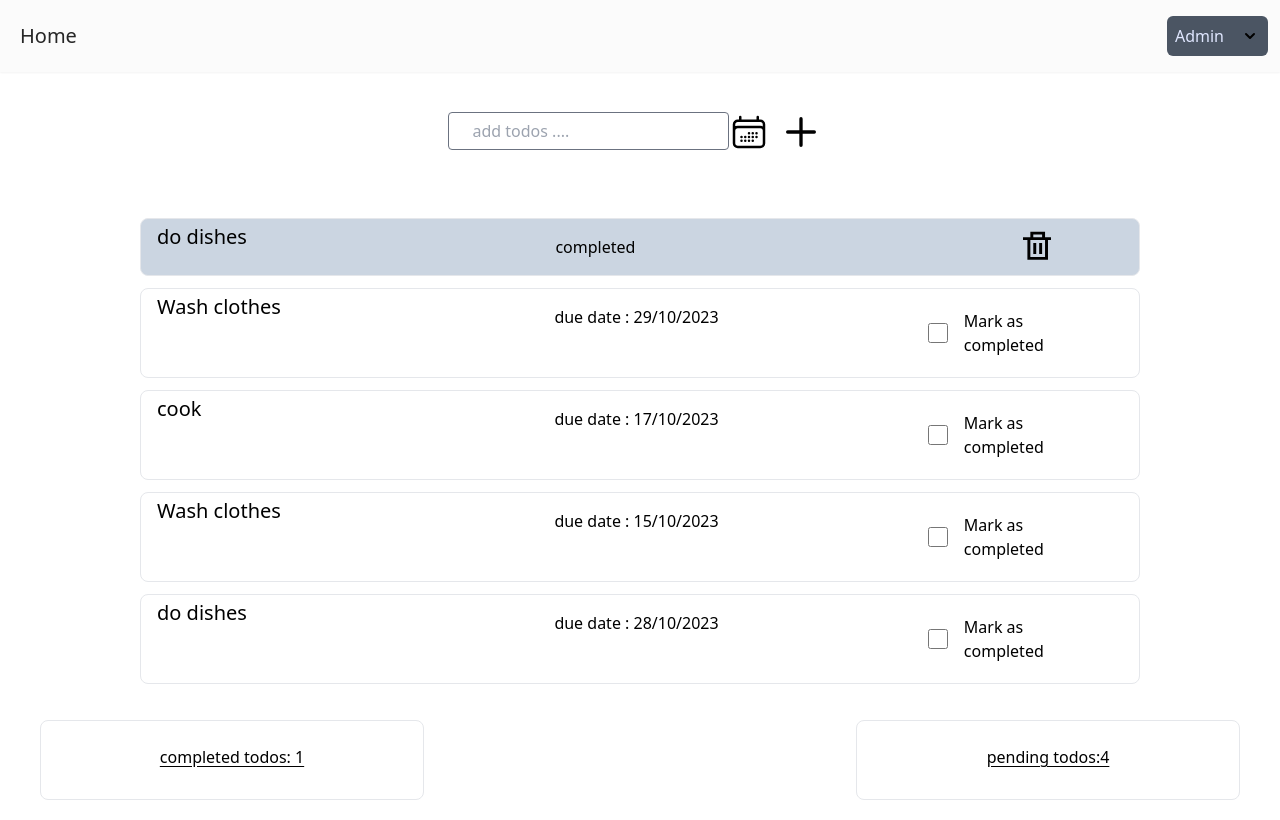
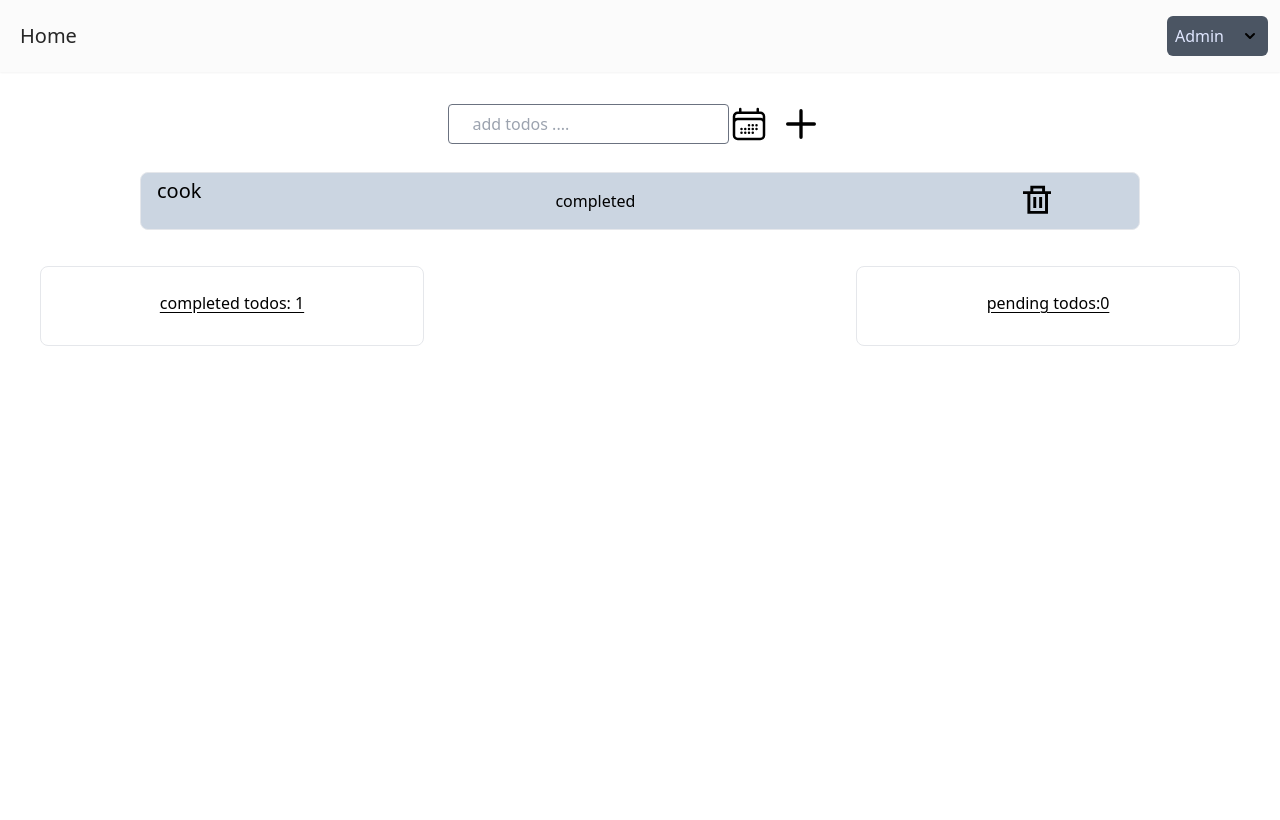
Before and after one commit to Fibinjohnson/vuejs-task-management, a Vue app: page / in a window 1280 px wide. Built offline with nearby package versions, Linux system fonts and the light colour scheme; data requests are answered from the project's data file.

Commit message:
updated ui

```diff
--- a/db.json
+++ b/db.json
@@ -1,34 +1,10 @@
 {
   "todos": [
-    {
-      "id": 1,
-      "todo": "do dishes",
-      "duedate": "08/10/2023",
-      "isCompleted": true
-    },
-    {
-      "id": 4,
-      "todo": "Wash clothes",
-      "duedate": "29/10/2023",
-      "isCompleted": false
-    },
     {
       "id": 5,
       "todo": "cook",
       "duedate": "17/10/2023",
-      "isCompleted": false
-    },
-    {
-      "id": 6,
-      "todo": "Wash clothes",
-      "duedate": "15/10/2023",
-      "isCompleted": false
-    },
-    {
-      "id": 7,
-      "todo": "do dishes",
-      "duedate": "28/10/2023",
-      "isCompleted": false
+      "isCompleted": true
     }
   ]
 }
--- a/package.json
+++ b/package.json
@@ -13,7 +13,8 @@
     "json-server": "^0.17.4",
     "v-calendar": "^3.1.2",
     "vue": "^3.2.13",
-    "vue-router": "^4.0.3"
+    "vue-router": "^4.0.3",
+    "yup": "^1.3.2"
   },
   "devDependencies": {
     "@babel/core": "^7.12.16",
--- a/src/views/HomeView.vue
+++ b/src/views/HomeView.vue
@@ -3,18 +3,23 @@
    <NavVue/>
 
   <div class="home">
-    <div class="flex justify-center py-10">
-      <input  class="border border-gray-500 rounded py-2 px-6 text-gray-700 mb-3 leading-tight focus:outline-none focus:shadow-outline" v-model="task" type="text" name="todos" id="" placeholder="add todos ....">
+    <form  @submit.prevent="addTodo">
+    <div class="flex justify-center pt-8">
+
+      <input @blur="validate('input')" @keypress="validate('input')" :class="{'border border-red-700':errors.input}" class="border border-gray-500 rounded py-2 px-6 text-gray-700 mb-3 leading-tight focus:outline-none focus:shadow-outline" v-model="task.input" type="text" name="todos" id="" placeholder="add todos ....">
       <svg @click="calender" xmlns="http://www.w3.org/2000/svg" fill="none" viewBox="0 0 24 24" stroke-width="1.5" stroke="currentColor" class="w-10 h-10 ">
   <path stroke-linecap="round" stroke-linejoin="round" d="M6.75 3v2.25M17.25 3v2.25M3 18.75V7.5a2.25 2.25 0 012.25-2.25h13.5A2.25 2.25 0 0121 7.5v11.25m-18 0A2.25 2.25 0 005.25 21h13.5A2.25 2.25 0 0021 18.75m-18 0v-7.5A2.25 2.25 0 015.25 9h13.5A2.25 2.25 0 0121 11.25v7.5m-9-6h.008v.008H12v-.008zM12 15h.008v.008H12V15zm0 2.25h.008v.008H12v-.008zM9.75 15h.008v.008H9.75V15zm0 2.25h.008v.008H9.75v-.008zM7.5 15h.008v.008H7.5V15zm0 2.25h.008v.008H7.5v-.008zm6.75-4.5h.008v.008h-.008v-.008zm0 2.25h.008v.008h-.008V15zm0 2.25h.008v.008h-.008v-.008zm2.25-4.5h.008v.008H16.5v-.008zm0 2.25h.008v.008H16.5V15z" />
 </svg>
-<svg @click="addTodo" width="64px" height="40px" viewBox="0 0 24 24" fill="none" xmlns="http://www.w3.org/2000/svg"><g id="SVGRepo_bgCarrier" stroke-width="0"></g><g id="SVGRepo_tracerCarrier" stroke-linecap="round" stroke-linejoin="round"></g><g id="SVGRepo_iconCarrier"> <path d="M4 12H20M12 4V20" stroke="#000000" stroke-width="2" stroke-linecap="round" stroke-linejoin="round"></path> </g></svg>
+<button class="mb-3" type="submit"> <svg   width="64px" height="40px" viewBox="0 0 24 24" fill="none" xmlns="http://www.w3.org/2000/svg"><g id="SVGRepo_bgCarrier" stroke-width="0"></g><g id="SVGRepo_tracerCarrier" stroke-linecap="round" stroke-linejoin="round"></g><g id="SVGRepo_iconCarrier"> <path d="M4 12H20M12 4V20" stroke="#000000" stroke-width="2" stroke-linecap="round" stroke-linejoin="round"></path> </g></svg>
+</button>
+    </div>
+  </form>
 
-    </div>
   </div>
   <div class="flex justify-center ">
       <DatePicker  v-if="isCalender" v-model="date" mode="dateTime"/>
     </div>
+    <p v-if="errors.input" class="flex justify-center text text-red-700  ">Add a todo</p>
     <TodoList @todoList="todoList"/>
     <StatusList :todos="todos"/>
 </div>
@@ -22,7 +27,10 @@
 </template>
 
 <script>
-
+import * as Yup from "yup"
+const todoInputSchema=Yup.object().shape({
+  input:Yup.string().required("Add a todo")
+})
 import { DatePicker } from 'v-calendar';
 import {ref,reactive, onUpdated,watchEffect,inject} from 'vue'
 import StatusList from './StatusList.vue'
@@ -40,7 +48,12 @@ export default {
   },
   setup(){
     const date=ref(new Date())
-    const task=ref()
+    const task=ref({
+      input:''
+    })
+    const errors=ref({
+      input:''
+    })
     const todos=ref([])
     const isCalender=ref(false)
     const calender=()=>{
@@ -53,6 +66,7 @@ export default {
     }
     const addTodo=async()=>{
       try{
+        todoInputSchema.validate(task.value,{abortEarly:false}).then(async()=>{
           const lastid=Math.max(...todos.value.map(todo=>todo.id))
           const res=await fetch('http://localhost:3000/todos',{
           method:'POST',
@@ -61,24 +75,41 @@ export default {
        },
        body:JSON.stringify({
           id:lastid+1,
-          todo:task.value,
-          duedate:new Date(date.value).toLocaleDateString(),
+          todo:task.value.input,
+          duedate:new Date(date.value).toLocaleString(),
           isCompleted:false
 
        })
     })
+    if(res.ok){
           todos.value.push({ id:lastid+1,
-          todo:task.value,
-          duedate:new Date(date.value).toLocaleDateString(),
+          todo:task.value.input,
+          duedate:new Date(date.value).toLocaleString(),
           isCompleted:false})
           isCalender.value=!isCalender.value
-       task.value=''
+          task.value.input=''
           date.value=new Date()
+    }
+        }).catch((err)=>{
+          err.inner.forEach((error)=>{
+            errors.value={...errors.value,[error.path]:error.message}
+          })
+        })
+
       }catch(err){
          console.log(err,'error occured')
       }
     }
-    return {date,task,calender,isCalender,addTodo ,todoList,todos}
+    const validate=(field)=>{
+       todoInputSchema.validateAt(field,task.value).then(() => (
+        errors.value[field]=""
+       )).catch((err)=>{
+        errors.value[err.path]=err.message
+       })
+
+    }
+
+    return {date,task,calender,isCalender,addTodo ,todoList,todos,validate ,errors}
   }
 
 }
```
Also changed, not shown: 1 other file (tests, documents, lock files or other folders). Lines whose indentation alone changed are shown as unchanged.
